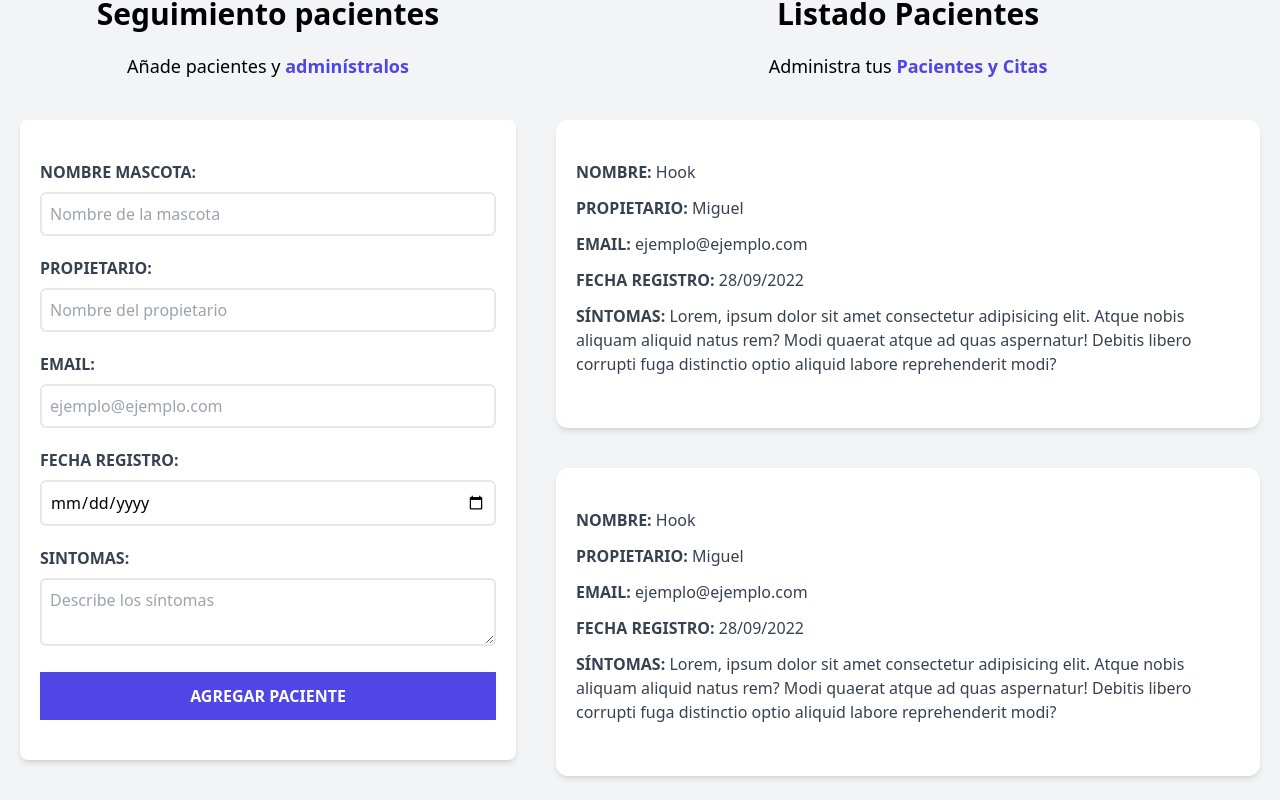
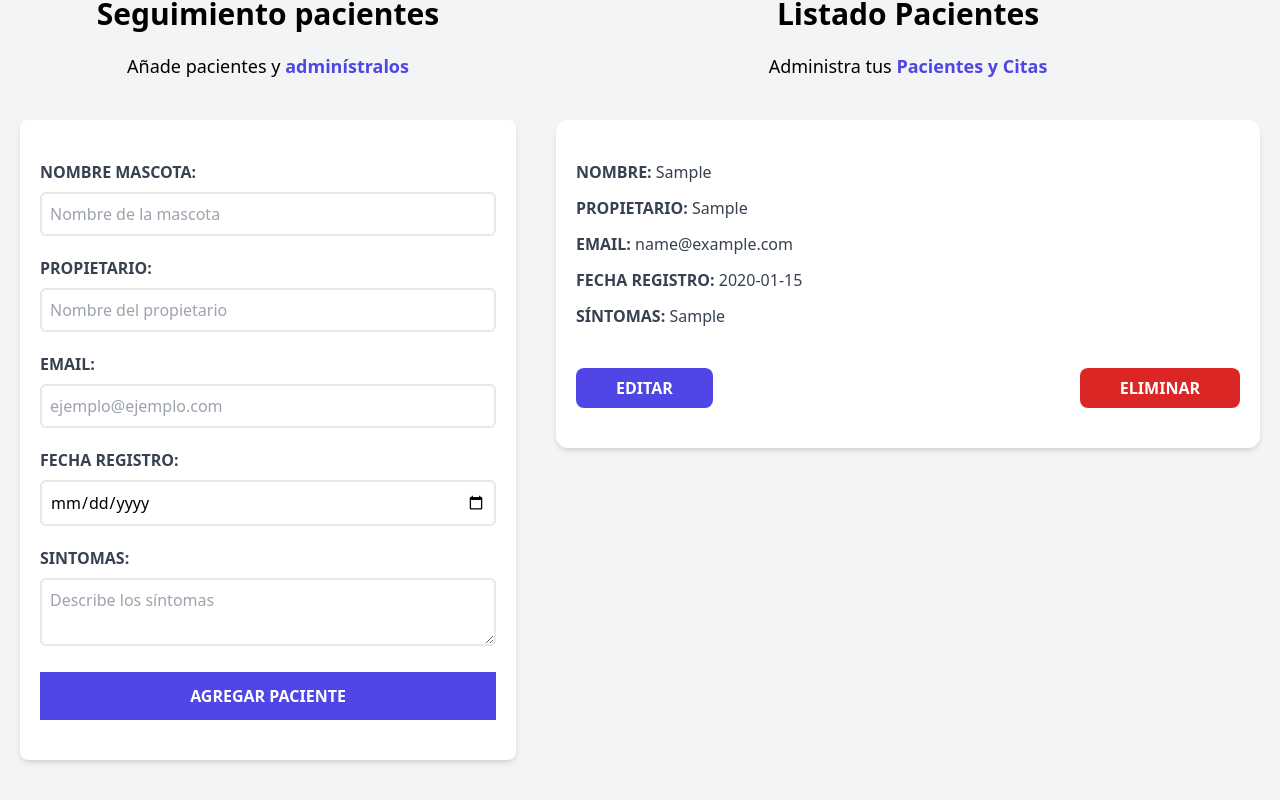
Before and after one commit to mikeolopolous/veterinaria-vite, a React (Vite) app: page / in a window 1280 px wide. Both pictures are taken after typing "Sample", "Sample", "name@example.com", "2020-01-15", "Sample" into the empty fields and a click on the input "Agregar paciente". Shown: the part 140-940 px from the top of the page. Built offline with nearby package versions, Linux system fonts and the light colour scheme.

Commit message:
add edition of patients

```diff
--- a/src/App.jsx
+++ b/src/App.jsx
@@ -6,6 +6,7 @@ import ListadoPacientes from "./components/ListadoPacientes"
 function App() {
 
   const [pacientes, setPacientes] = useState([])
+  const [paciente, setPaciente] = useState({})
 
   return (
     <div className="container mx-auto mt-10">
@@ -15,9 +16,13 @@ function App() {
         <Formulario
           pacientes={pacientes}
           setPacientes={setPacientes}
+          paciente={paciente}
         />
 
-        <ListadoPacientes />
+        <ListadoPacientes
+          pacientes={pacientes}
+          setPaciente={setPaciente}
+        />
       </div>
 
     </div>
--- a/src/components/Formulario.jsx
+++ b/src/components/Formulario.jsx
@@ -1,7 +1,7 @@
 import { useState, useEffect } from "react"
 import Error from "./Error"
 
-const Formulario = ({pacientes, setPacientes}) => {
+const Formulario = ({pacientes, setPacientes, paciente}) => {
 
   const [mascota, setMascota] = useState('')
   const [propietario, setPropietario] = useState('')
@@ -10,6 +10,23 @@ const Formulario = ({pacientes, setPacientes}) => {
   const [sintomas, setSintomas] = useState('')
 
   const [error, setError] = useState(false)
+
+  useEffect(() => {
+    if(Object.keys(paciente).length > 0) {
+      setMascota(paciente.mascota)
+      setPropietario(paciente.propietario)
+      setEmail(paciente.email)
+      setFechaRegistro(paciente.fechaRegistro)
+      setSintomas(paciente.sintomas)
+    }
+  }, [paciente])
+
+  const generarId = () => {
+    const random = Math.random().toString(36).substring(2)
+    const fecha = Date.now().toString(36)
+
+    return random + fecha
+  }
 
   const handleSubmit = e => {
     e.preventDefault()
@@ -30,7 +47,16 @@ const Formulario = ({pacientes, setPacientes}) => {
       sintomas
     }
 
-    setPacientes([...pacientes, objPaciente])
+    if(paciente.id) {
+
+      objPaciente.id = paciente.id
+
+      const updatePacientes = pacientes.map( pacienteState => pacienteState.id === paciente.id ? objPaciente : pacienteState)
+
+    } else {
+      objPaciente.id = generarId()
+      setPacientes([...pacientes, objPaciente])
+    }
 
     // Limpia form
     setMascota('')
@@ -143,7 +169,7 @@ const Formulario = ({pacientes, setPacientes}) => {
         <input
           type="submit"
           className="bg-indigo-600 w-full p-3 text-white uppercase font-bold hover:bg-indigo-700 cursor-pointer transition-colors"
-          value="Agregar paciente"
+          value={paciente.id ? "Editar paciente" : "Agregar paciente"}
         />
       </form>
 
--- a/src/components/ListadoPacientes.jsx
+++ b/src/components/ListadoPacientes.jsx
@@ -1,20 +1,39 @@
 import Paciente from "./Paciente"
 
-const ListadoPacientes = () => {
+const ListadoPacientes = ({pacientes, setPaciente}) => {
+
   return (
     <div className="md:w-1/2 lg:w-3/5 md:h-screen overflow-y-scroll">
-      <h2 className="font-black text-3xl text-center">Listado Pacientes</h2>
 
-      <p className="text-lg mt-5 mb-10 text-center">
-        Administra tus {''}
-        <span className="text-indigo-600 font-bold">Pacientes y Citas</span>
-      </p>
+      {pacientes && pacientes.length ? (
+        <>
+          <h2 className="font-black text-3xl text-center">Listado Pacientes</h2>
 
-      <Paciente />
-      <Paciente />
-      <Paciente />
-      <Paciente />
-      <Paciente />
+          <p className="text-lg mt-5 mb-10 text-center">
+            Administra tus {''}
+            <span className="text-indigo-600 font-bold">Pacientes y Citas</span>
+          </p>
+
+          {
+            pacientes.map(paciente => (
+              <Paciente
+                key={paciente.id}
+                paciente={paciente}
+                setPaciente={setPaciente}
+              />
+            ))
+          }
+        </>
+      ) : (
+        <>
+          <h2 className="font-black text-3xl text-center">No hay pacientes</h2>
+
+          <p className="text-lg mt-5 mb-10 text-center">
+            Comienza agregando pacientes {''}
+            <span className="text-indigo-600 font-bold">y aparecerán en este lugar</span>
+          </p>
+        </>
+      )}
 
     </div>
   )
--- a/src/components/Paciente.jsx
+++ b/src/components/Paciente.jsx
@@ -1,34 +1,59 @@
-const Paciente = () => {
+const Paciente = ({paciente, setPaciente}) => {
+
+  const {
+    mascota,
+    propietario,
+    email,
+    fechaRegistro,
+    sintomas
+  } = paciente
 
   return (
 
     <div className="mx-5 bg-white shadow-md px-5 py-10 rounded-xl my-10">
       <p className="font-bold mb-3 text-gray-700 uppercase">
         Nombre: {''}
-        <span className="font-normal normal-case">Hook</span>
+        <span className="font-normal normal-case">{mascota}</span>
       </p>
 
       <p className="font-bold mb-3 text-gray-700 uppercase">
         Propietario: {''}
-        <span className="font-normal normal-case">Miguel</span>
+        <span className="font-normal normal-case">{propietario}</span>
       </p>
 
       <p className="font-bold mb-3 text-gray-700 uppercase">
         Email: {''}
-        <span className="font-normal normal-case">ejemplo@ejemplo.com</span>
+        <span className="font-normal normal-case">{email}</span>
       </p>
 
       <p className="font-bold mb-3 text-gray-700 uppercase">
         Fecha registro: {''}
-        <span className="font-normal normal-case">28/09/2022</span>
+        <span className="font-normal normal-case">{fechaRegistro}</span>
       </p>
 
       <p className="font-bold mb-3 text-gray-700 uppercase">
         Síntomas: {''}
         <span className="font-normal normal-case">
-          Lorem, ipsum dolor sit amet consectetur adipisicing elit. Atque nobis aliquam aliquid natus rem? Modi quaerat atque ad quas aspernatur! Debitis libero corrupti fuga distinctio optio aliquid labore reprehenderit modi?
+          {sintomas}
         </span>
       </p>
+
+      <div className="flex justify-between mt-10">
+        <button
+          type="button"
+          className="py-2 px-10 bg-indigo-600 hover:bg-indigo-700 text-white font-bold uppercase rounded-lg"
+          onClick={() => setPaciente(paciente)}
+        >
+          Editar
+        </button>
+
+        <button
+          type="button"
+          className="py-2 px-10 bg-red-600 hover:bg-red-700 text-white font-bold uppercase rounded-lg"
+        >
+          Eliminar
+        </button>
+      </div>
     </div>
 
   )
```
